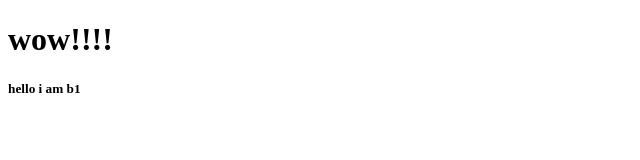
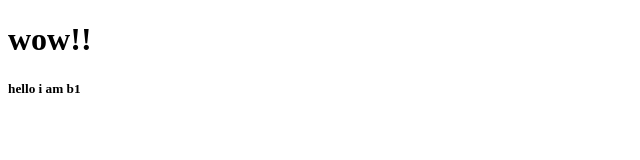
Before and after one commit to f101stars/branch-task, a plain HTML site: page index.html in a window 1280 px wide. Shown: the full height of the page, 0-640 px from the left. Drawn offline with Linux system fonts and the light colour scheme.

Commit message:
secont change in index.html

```diff
--- a/index.html
+++ b/index.html
@@ -7,7 +7,7 @@
     <title>Document</title>
 </head>
 <body>
-    <h1>wow!!!!</h1>
+    <h1>wow!!</h1>
     <h5>hello i am b1</h5>
 </body>
 </html>
```
